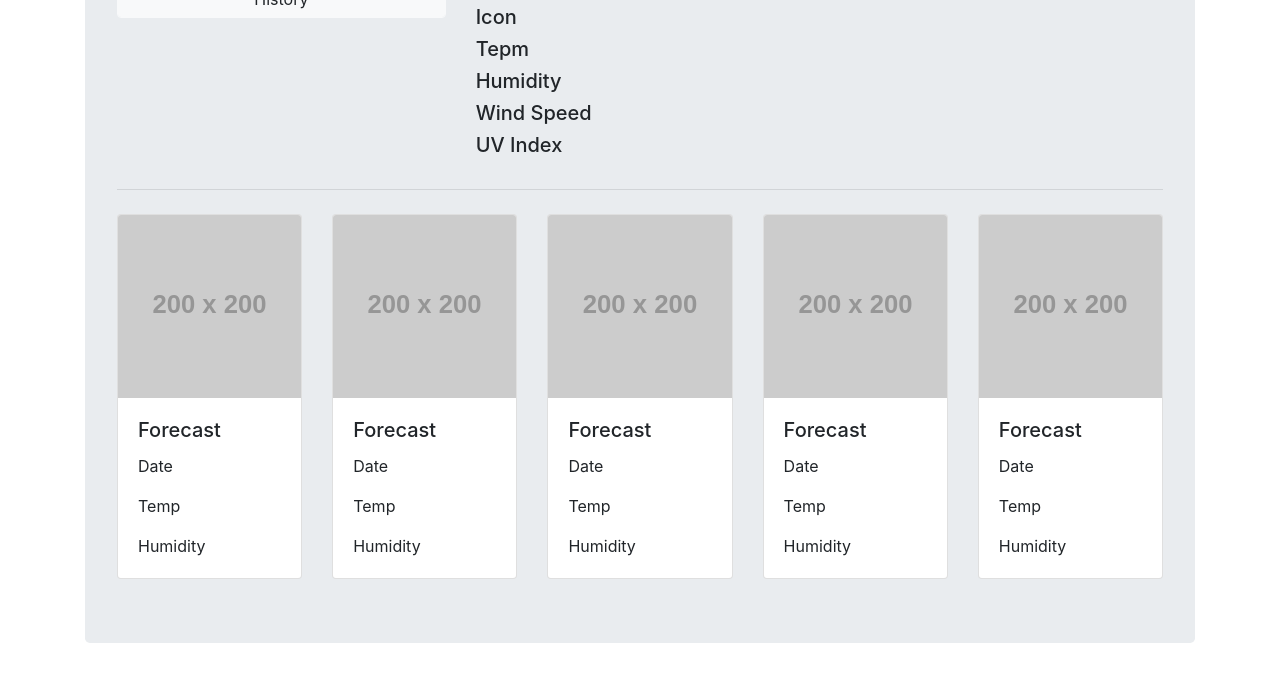
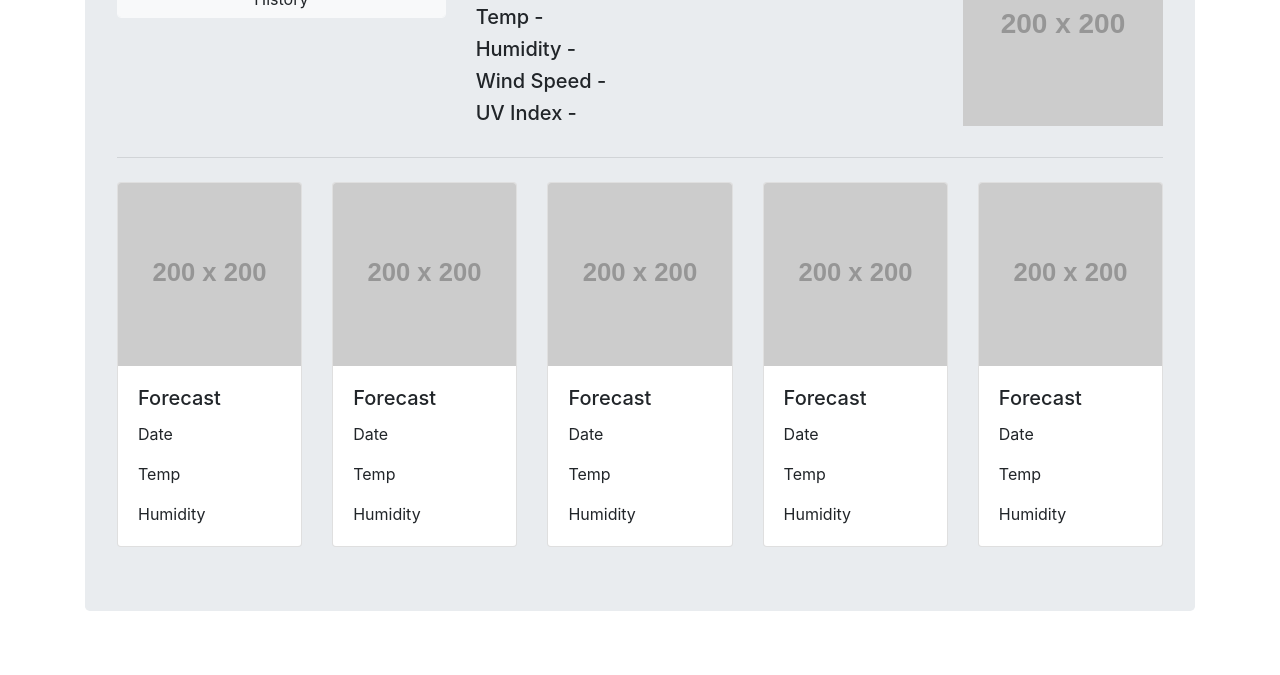
Before and after one commit to Braydon-Nelson/06-Weather-Dashboard, a plain HTML site: page index.html in a window 1280 px wide. Shown: the part 348-1023 px from the top of the page. After the commit the page ends 991 px from the top, so only its background shows below. Drawn offline with nearby package versions, Linux system fonts and the light colour scheme; placeholder pictures from the web are drawn by us.

Commit message:
made layout better

```diff
--- a/index.html
+++ b/index.html
@@ -37,13 +37,13 @@
 
                 </div>
                 <div class="col-8">
-                    <h2>City Name</h2>
-                    <h5>Date</h5>
-                    <h5>Icon</h5>
-                    <h5>Tepm</h5>
-                    <h5>Humidity</h5>
-                    <h5>Wind Speed</h5>
-                    <h5>UV Index</h5>
+                    <img src="https://placehold.it/200x200" class="" style="float: right;" alt="...">
+                    <h2 id="cityName">City Name</h2>
+                    <h5 id="date">Date</h5>
+                    <h5 id="temp">Temp - </h5>
+                    <h5 id="humid">Humidity - </h5>
+                    <h5 id="wind">Wind Speed - </h5>
+                    <h5 id="uvIndex">UV Index - </h5>
 
 
 
@@ -65,6 +65,8 @@
                         </div>
                     </div>
                 </div>
+
+
                 <div class="col">
                     <div class="card">
                         <img src="https://placehold.it/200x200" class="card-img-top" alt="...">
```
